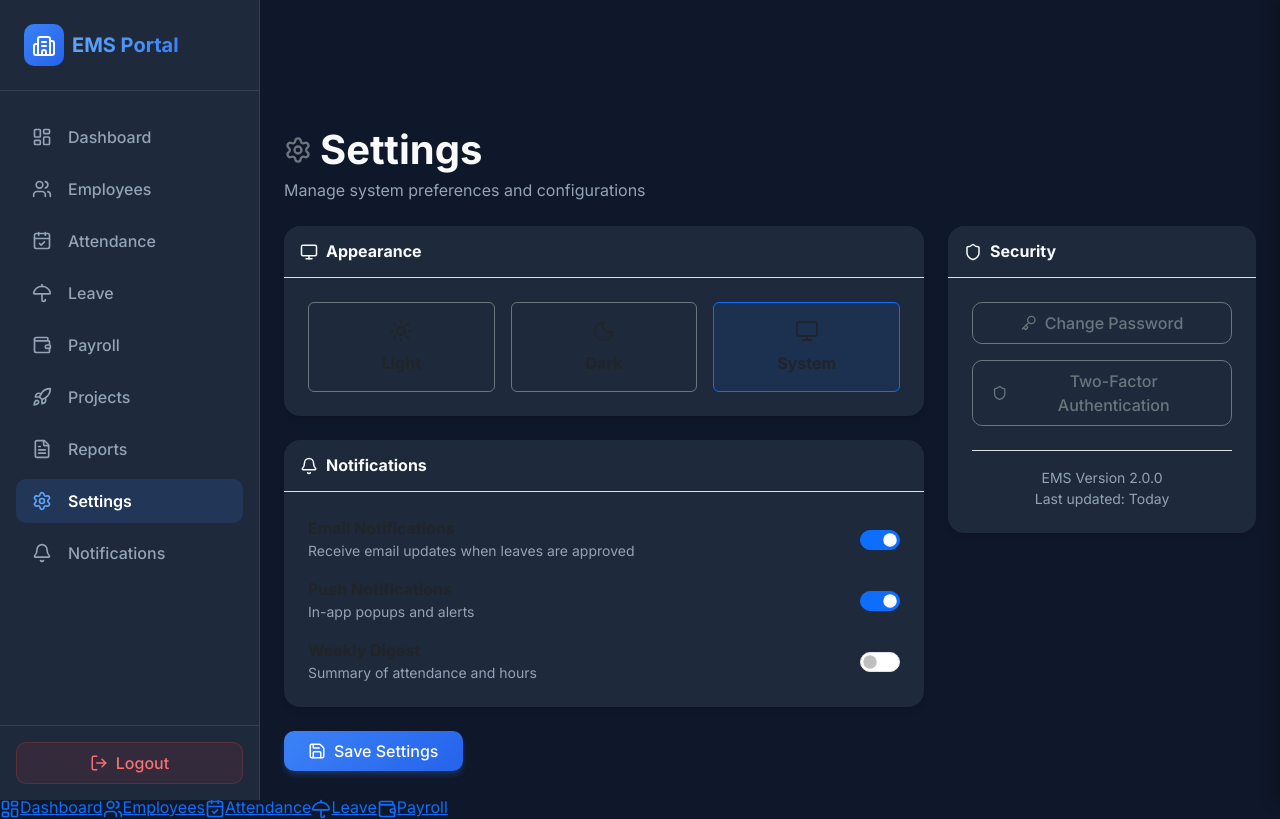
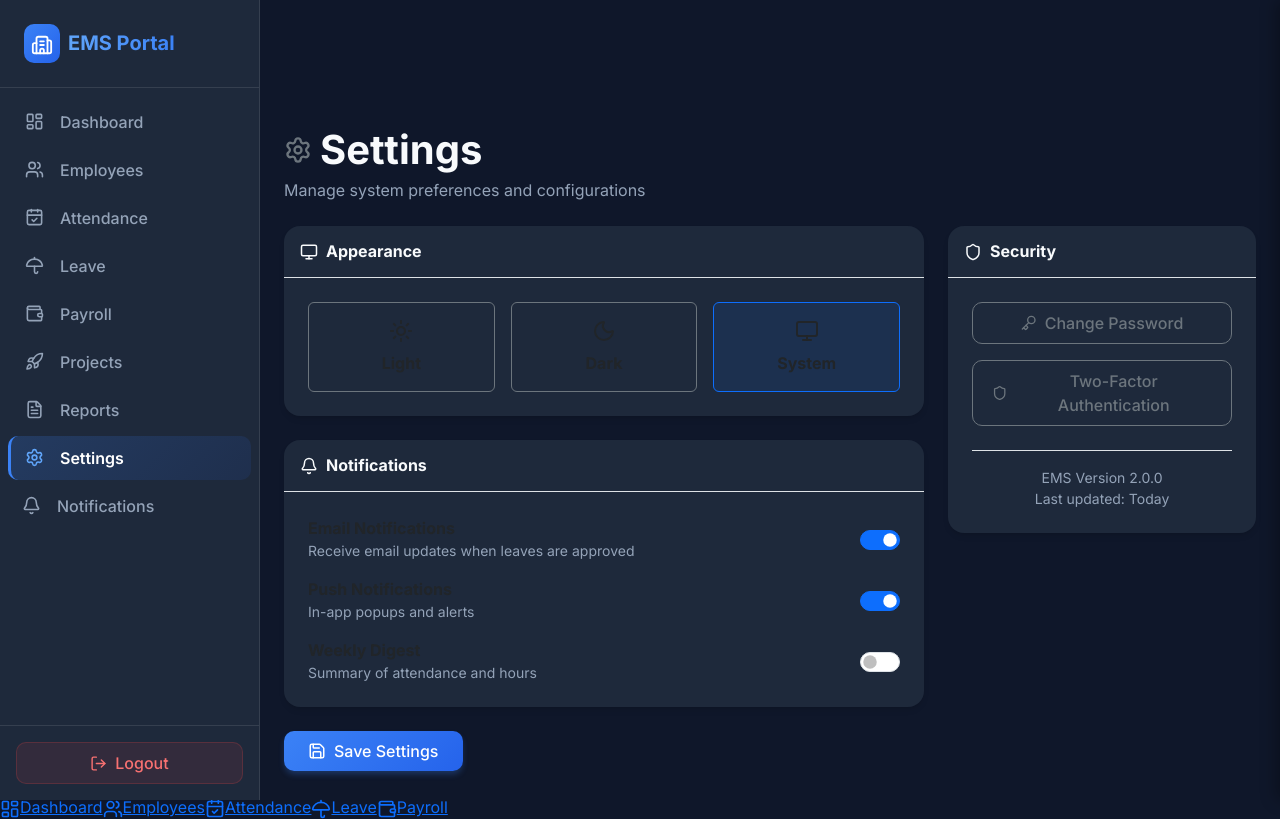
Before and after one commit to SOUVIKKONAR/employee-management, a React (Vite) app in the folder employee-management-frontend/: page /settings in a window 1280 px wide. Built offline with nearby package versions, Linux system fonts and the light colour scheme; no server answers; sample sign-in values are in the browser's storage.

Commit message:
Sidebar enhanced

```diff
--- a/employee-management-frontend/src/components/Sidebar.jsx
+++ b/employee-management-frontend/src/components/Sidebar.jsx
@@ -10,10 +10,11 @@ import {
     LogOut,
     FileText,
     Settings,
-    Bell
+    Bell,
+    X
 } from "lucide-react";
 
-function Sidebar({ onNotificationClick }) {
+function Sidebar({ onNotificationClick, isOpen, onClose }) {
     const location = useLocation();
     const navigate = useNavigate();
 
@@ -36,8 +37,15 @@ function Sidebar({ onNotificationClick }) {
         { path: "/settings", label: "Settings", Icon: Settings },
     ];
 
+    // Close sidebar on mobile when a nav link is clicked
+    const handleNavClick = () => {
+        if (onClose) onClose();
+    };
+
     return (
-        <div style={{
+        <div
+            className={`sidebar-root${isOpen ? " is-open" : ""}`}
+            style={{
                 width: "var(--sidebar-width)",
                 background: "var(--bg-surface)",
                 borderRight: "1px solid var(--border)",
@@ -47,68 +55,133 @@ function Sidebar({ onNotificationClick }) {
                 top: 0,
                 display: "flex",
                 flexDirection: "column",
-            zIndex: 1000
-        }}>
-            <div className="p-4 d-flex align-items-center gap-2 mb-4" style={{ borderBottom: "1px solid var(--border)" }}>
-                <div style={{ background: "linear-gradient(135deg, #3b82f6, #2563eb)", padding: "8px", borderRadius: "10px" }}>
-                    <Building2 size={24} color="white" />
+                zIndex: 1200,
+                overflowY: "auto",
+                overflowX: "hidden",
+            }}
+        >
+            {/* Logo + mobile close button */}
+            <div
+                className="sidebar-logo p-4 d-flex align-items-center gap-2 mb-2"
+                style={{ borderBottom: "1px solid var(--border)", minHeight: "64px" }}
+            >
+                <div style={{ background: "linear-gradient(135deg, #3b82f6, #2563eb)", padding: "7px", borderRadius: "10px", flexShrink: 0 }}>
+                    <Building2 size={22} color="white" />
                 </div>
-                <span className="fw-bold fs-5" style={{ background: "linear-gradient(90deg, #60a5fa, #3b82f6)", WebkitBackgroundClip: "text", WebkitTextFillColor: "transparent" }}>
+                <span
+                    className="sidebar-logo-text fw-bold fs-5"
+                    style={{
+                        background: "linear-gradient(90deg, #60a5fa, #3b82f6)",
+                        WebkitBackgroundClip: "text",
+                        WebkitTextFillColor: "transparent",
+                        whiteSpace: "nowrap",
+                        overflow: "hidden",
+                    }}
+                >
                     EMS Portal
                 </span>
+
+                {/* Close button — only visible on mobile */}
+                <button
+                    onClick={onClose}
+                    style={{
+                        marginLeft: "auto",
+                        background: "transparent",
+                        border: "none",
+                        color: "var(--text-secondary)",
+                        cursor: "pointer",
+                        display: "none", // shown via CSS on mobile
+                        padding: "4px",
+                        borderRadius: "6px",
+                    }}
+                    className="sidebar-close-btn"
+                    aria-label="Close menu"
+                >
+                    <X size={20} />
+                </button>
             </div>
 
-            <div className="flex-grow-1 overflow-auto px-3">
-                <ul className="nav flex-column gap-2">
+            {/* Nav items */}
+            <div className="flex-grow-1 overflow-auto px-2 py-1">
+                <ul className="nav flex-column gap-1">
                     {navItems.map(({ path, label, Icon }) => (
                         <li className="nav-item" key={path}>
                             <Link
                                 to={path}
-                                className="nav-link d-flex align-items-center gap-3"
+                                onClick={handleNavClick}
+                                className="sidebar-nav-link nav-link d-flex align-items-center gap-3"
                                 style={{
                                     color: isActive(path) ? "white" : "var(--text-secondary)",
-                                    background: isActive(path) ? "rgba(59, 130, 246, 0.15)" : "transparent",
+                                    background: isActive(path)
+                                        ? "linear-gradient(135deg, rgba(59,130,246,0.2), rgba(37,99,235,0.1))"
+                                        : "transparent",
                                     borderRadius: "10px",
-                                    padding: "10px 16px",
+                                    padding: "10px 14px",
                                     fontWeight: isActive(path) ? "600" : "500",
-                                    transition: "all 0.2s"
+                                    transition: "all 0.2s",
+                                    borderLeft: isActive(path) ? "3px solid #3b82f6" : "3px solid transparent",
+                                    whiteSpace: "nowrap",
                                 }}
                             >
-                                <Icon size={20} color={isActive(path) ? "#60a5fa" : "currentColor"} />
-                                {label}
+                                <Icon size={19} color={isActive(path) ? "#60a5fa" : "currentColor"} style={{ flexShrink: 0 }} />
+                                <span className="sidebar-label">{label}</span>
                             </Link>
                         </li>
                     ))}
+
+                    {/* Notifications */}
                     <li className="nav-item">
                         <button
-                            className="nav-link d-flex align-items-center gap-3 w-100 border-0 text-start"
+                            className="sidebar-nav-link nav-link d-flex align-items-center gap-3 w-100 border-0 text-start"
                             style={{
                                 color: "var(--text-secondary)",
                                 background: "transparent",
                                 borderRadius: "10px",
-                                padding: "10px 16px",
+                                padding: "10px 14px",
                                 fontWeight: "500",
-                                transition: "all 0.2s"
+                                transition: "all 0.2s",
+                                borderLeft: "3px solid transparent",
+                                whiteSpace: "nowrap",
+                                cursor: "pointer",
                             }}
-                            onClick={onNotificationClick}
+                            onClick={() => { onNotificationClick?.(); handleNavClick(); }}
                         >
-                            <Bell size={20} color="currentColor" />
-                            Notifications
+                            <Bell size={19} color="currentColor" style={{ flexShrink: 0 }} />
+                            <span className="sidebar-label">Notifications</span>
                         </button>
                     </li>
                 </ul>
             </div>
 
+            {/* Logout */}
             <div className="p-3 mt-auto" style={{ borderTop: "1px solid var(--border)" }}>
                 <button
                     onClick={handleLogout}
-                    className="btn w-100 d-flex align-items-center justify-content-center gap-2"
-                    style={{ background: "rgba(239, 68, 68, 0.1)", color: "#f87171", border: "1px solid rgba(239, 68, 68, 0.2)", borderRadius: "10px" }}
+                    className="sidebar-logout btn w-100 d-flex align-items-center justify-content-center gap-2"
+                    style={{
+                        background: "rgba(239,68,68,0.1)",
+                        color: "#f87171",
+                        border: "1px solid rgba(239,68,68,0.2)",
+                        borderRadius: "10px",
+                        whiteSpace: "nowrap",
+                    }}
                 >
-                    <LogOut size={18} />
-                    Logout
+                    <LogOut size={17} style={{ flexShrink: 0 }} />
+                    <span className="sidebar-logout-text">Logout</span>
                 </button>
             </div>
+
+            <style>{`
+                /* Show close button only on mobile */
+                @media (max-width: 767px) {
+                    .sidebar-close-btn { display: block !important; }
+                }
+                /* Hover effect */
+                .sidebar-nav-link:hover {
+                    background: rgba(59,130,246,0.08) !important;
+                    color: white !important;
+                }
+            `}</style>
         </div>
     );
 }
```
Lines whose indentation alone changed are shown as unchanged.
